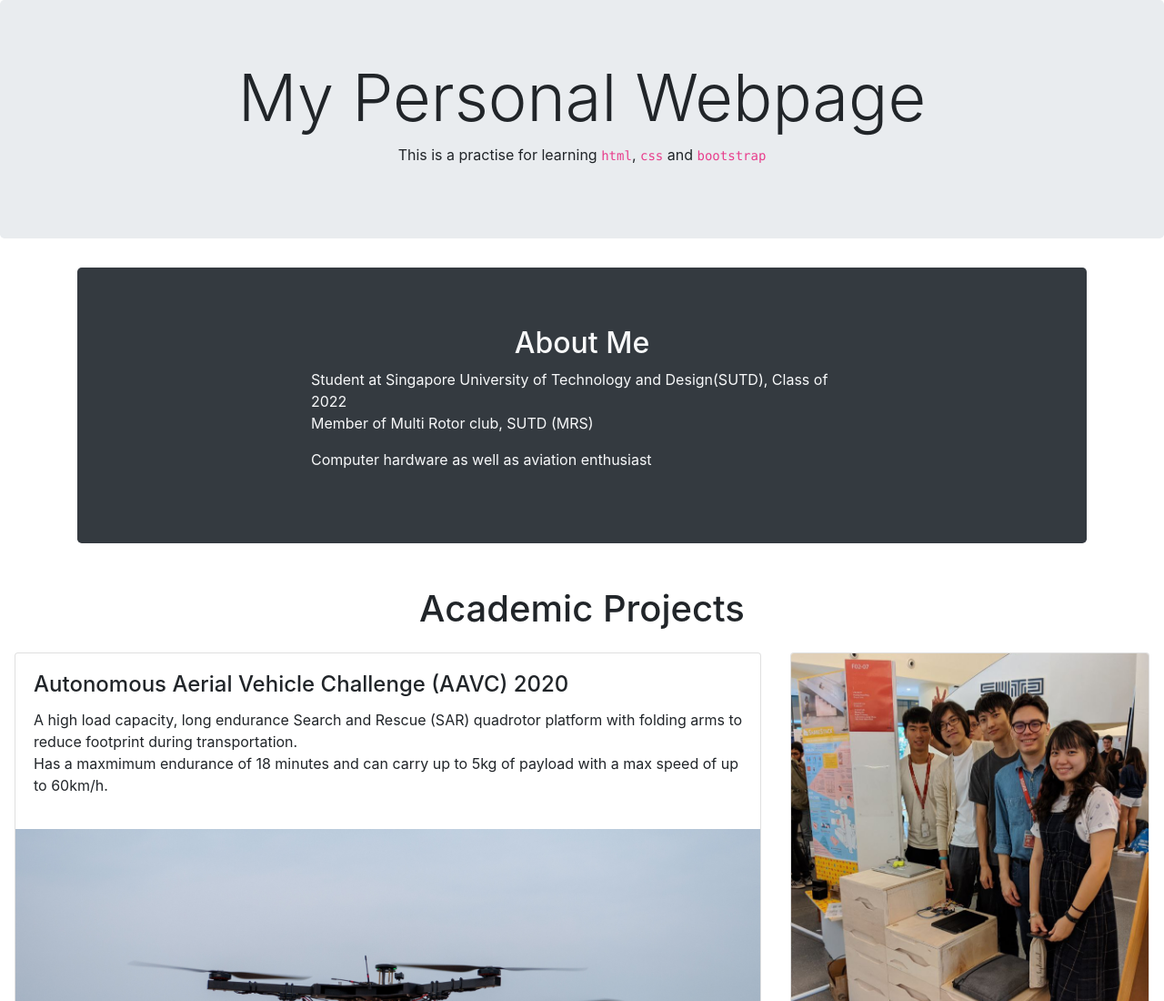
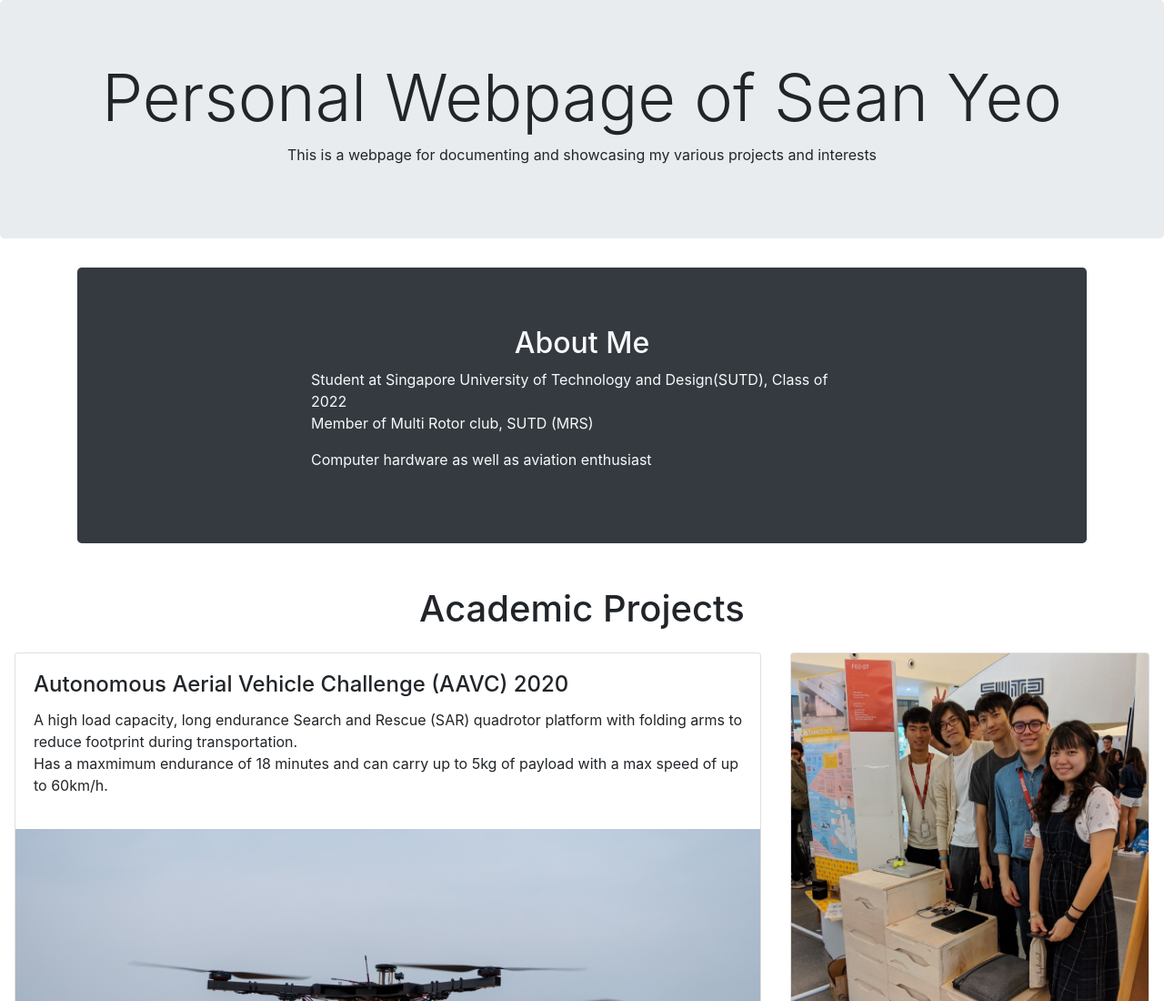
Before and after one commit to weighanchor4414/weighanchor4414.github.io, a plain HTML site: page index.html in a window 1280 px wide. Shown: the top 1100 px of the page at 91% size. Drawn offline with nearby package versions, Linux system fonts and the light colour scheme.

Commit message:
Added Name and proper subtitle

```diff
--- a/index.html
+++ b/index.html
@@ -18,14 +18,13 @@
     <script src="https://cdn.jsdelivr.net/npm/popper.js@1.16.0/dist/umd/popper.min.js" integrity="sha384-Q6E9RHvbIyZFJoft+2mJbHaEWldlvI9IOYy5n3zV9zzTtmI3UksdQRVvoxMfooAo" crossorigin="anonymous"></script>
     <script src="https://stackpath.bootstrapcdn.com/bootstrap/4.4.1/js/bootstrap.min.js" integrity="sha384-wfSDF2E50Y2D1uUdj0O3uMBJnjuUD4Ih7YwaYd1iqfktj0Uod8GCExl3Og8ifwB6" crossorigin="anonymous"></script>
 
-    <title>Hello, world!</title>
+    <title>Sean Yeo</title>
   </head>
   <body>
 
     <div class="jumbotron text-center">
-        <h1 class="display-3">My Personal Webpage</h1>
-        <p>
-            This is a practise for learning <code>html</code>, <code>css</code> and <code>bootstrap</code>
+        <h1 class="display-3">Personal Webpage of Sean Yeo</h1>
+      <p>This is a webpage for documenting and showcasing my various projects and interests</p>
     </div>
     <div class="container-sm">
       <div class="jumbotron bg-dark text-light">
```
